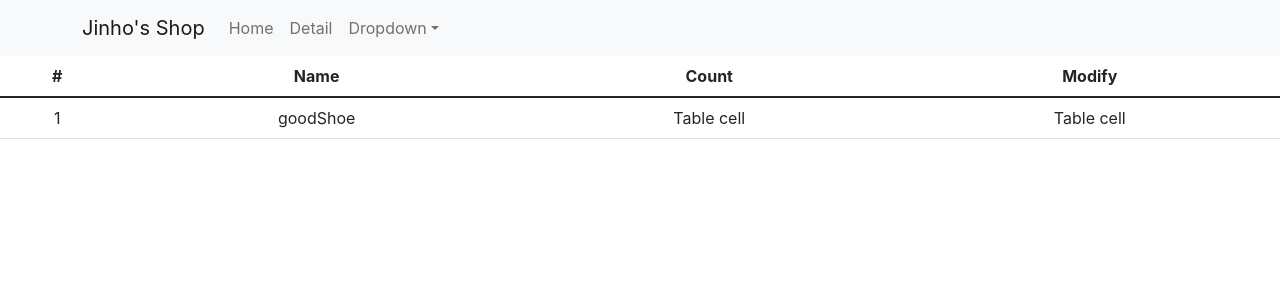
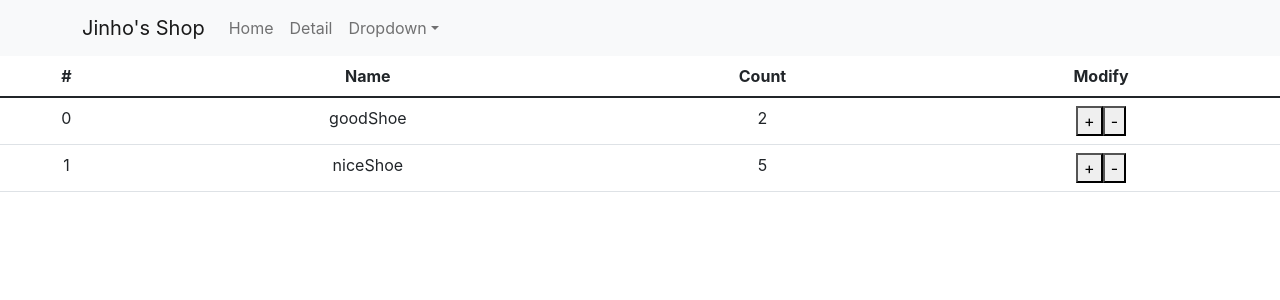
Before and after one commit to DandyEnders/reactnote, a React (Create React App) app in the folder shop/: page /cart in a window 1280 px wide. Shown: the top 300 px of the page. Built offline with nearby package versions, Linux system fonts and the light colour scheme.

Commit message:
Practice Redux reducer

```diff
--- a/shop/src/Cart.js
+++ b/shop/src/Cart.js
@@ -15,19 +15,26 @@ function Cart(props) {
           </tr>
         </thead>
         <tbody>
-          <tr>
-            <td>1</td>
-            <td>{ props.state[0].name }</td>
-            <td>Table cell</td>
-            <td>Table cell</td>
-          </tr>
+          {
+            props.state.map((a, i) => {
+              return (
+                <tr key={i}>
+                  <td>{a.id}</td>
+                  <td>{a.name}</td>
+                  <td>{a.quantity}</td>
+                  <td><button onClick={() => { props.dispatch({ type: "increment", index: i }) }}>+</button>
+                  <button onClick={() => { props.dispatch({ type: "decrement", index: i }) }}>-</button></td>
+                </tr>
+              )
+            })
+          }
         </tbody>
       </Table>
     </div>
   )
 }
 
-function callfunc(state){
+function callfunc(state) {
   return {
     state: state
   }
--- a/shop/src/index.js
+++ b/shop/src/index.js
@@ -7,10 +7,23 @@ import reportWebVitals from './reportWebVitals';
 import { BrowserRouter } from 'react-router-dom';
 import { Provider } from 'react-redux';
 import { createStore } from 'redux';
-let store = createStore(()=>{
-  return [{id:0, name: "goodShoe", quantity: 2}]
-});
 
+let defaultState = [{ id: 0, name: "goodShoe", quantity: 2 },{ id: 1, name: "niceShoe", quantity: 5 }];
+
+function reducer(state = defaultState, action){
+  if (action.type === "increment"){
+    let modifiedState = [...state];
+    modifiedState[action.index].quantity += 1;
+    return modifiedState;
+  } else if (action.type === "decrement"){
+    let modifiedState = [...state];
+    modifiedState[action.index].quantity -= 1;
+    return modifiedState;
+  } else {
+    return state
+  }
+}
+let store = createStore(reducer);
 
 const root = ReactDOM.createRoot(document.getElementById('root'));
 root.render(
```
